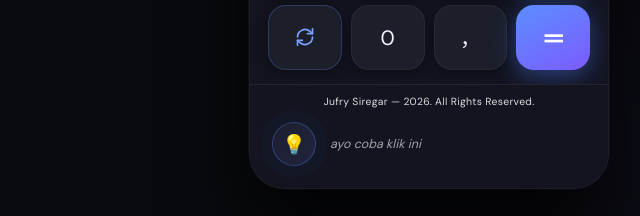
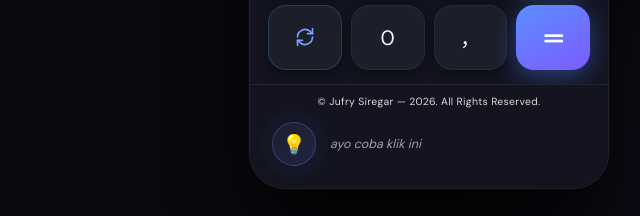
Before and after one commit to jufrysiregar/Kalkulator-Sederhana, a plain HTML site: page index.html in a window 1280 px wide. Shown: the part 581-797 px from the top of the page, 211-851 px from the left. Drawn offline with nearby package versions, Linux system fonts and the light colour scheme.

Commit message:
Update index.html

```diff
--- a/index.html
+++ b/index.html
@@ -144,7 +144,7 @@
         </div>
     </div>
     <div class="footer-wrapper">
-        <div class="footer-copyright">Jufry Siregar — 2026. All Rights Reserved.</div>
+        <div class="footer-copyright">&copy; Jufry Siregar — 2026. All Rights Reserved.</div>
         <div class="tips-row">
             <button class="btn-tips-circle" onclick="showTips()">💡</button>
             <span class="tips-text-anim">ayo coba klik ini</span>
```
